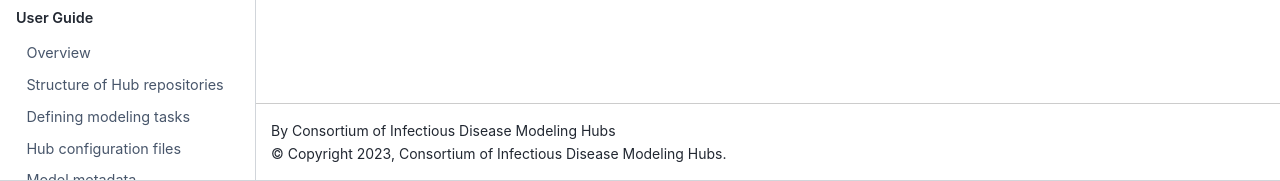
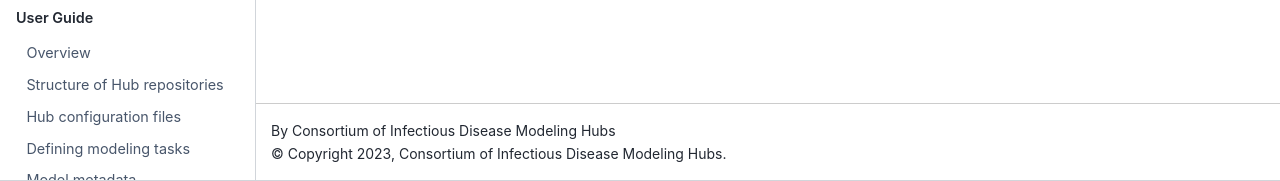
Before and after one commit to hubverse-org/hubDocs, a Sphinx documentation site: the page built from docs/source/index.md, in a window 1280 px wide. Shown: the part 720-901 px from the top of the page. Built offline with Sphinx 7.4.7 and the Sphinx Book theme 1.1.4, drawn with Linux system fonts in a browser that asks for light colours.

Commit message:
minor change in order of TOC

```diff
--- a/docs/source/index.md
+++ b/docs/source/index.md
@@ -41,8 +41,8 @@ quickstart-hub-admin/using-hub.md
 :hidden:
 user-guide/intro-data-formats.md
 user-guide/hub-structure.md
+user-guide/hub-config.md
 user-guide/tasks.md
-user-guide/hub-config.md
 user-guide/model-metadata.md
 user-guide/model-output.md
 user-guide/target-data.md
```
